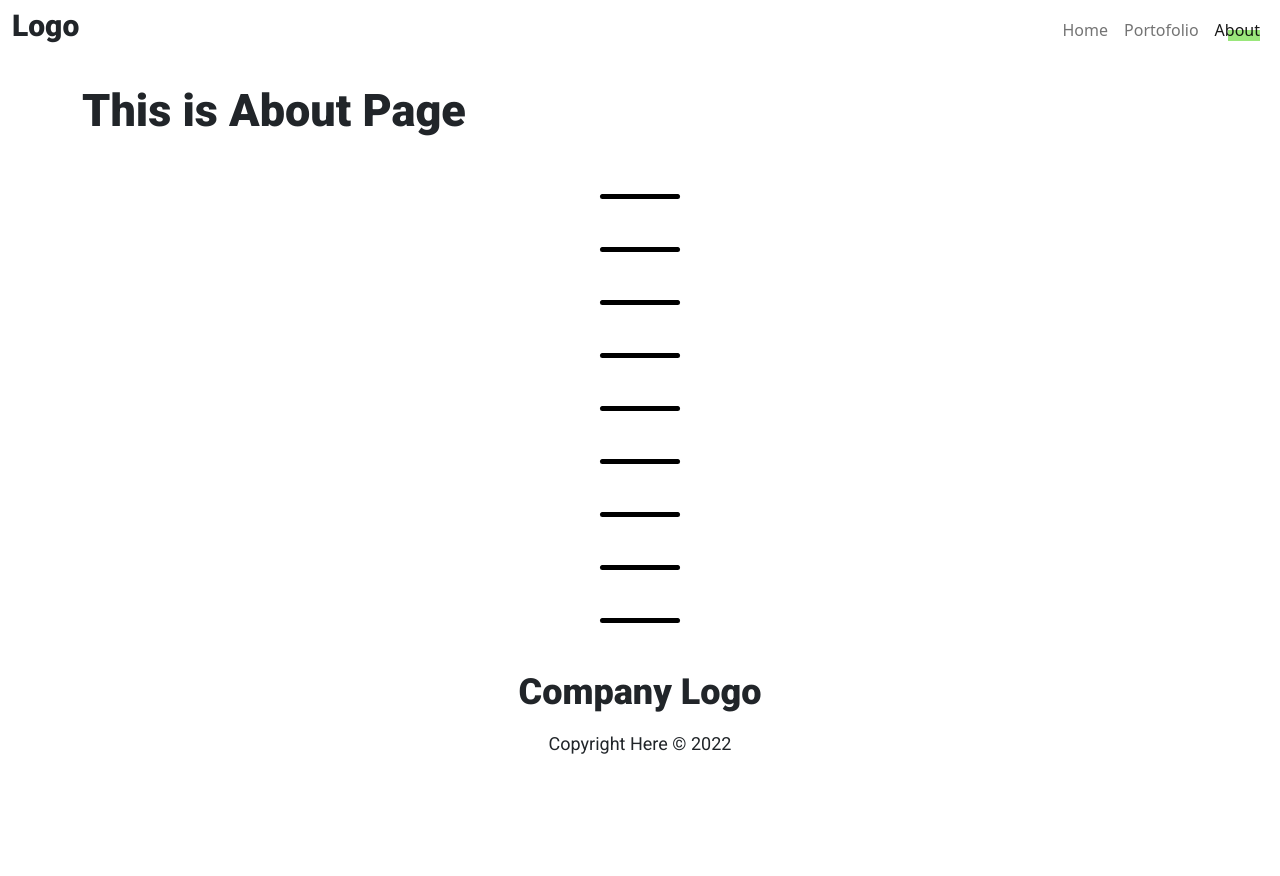
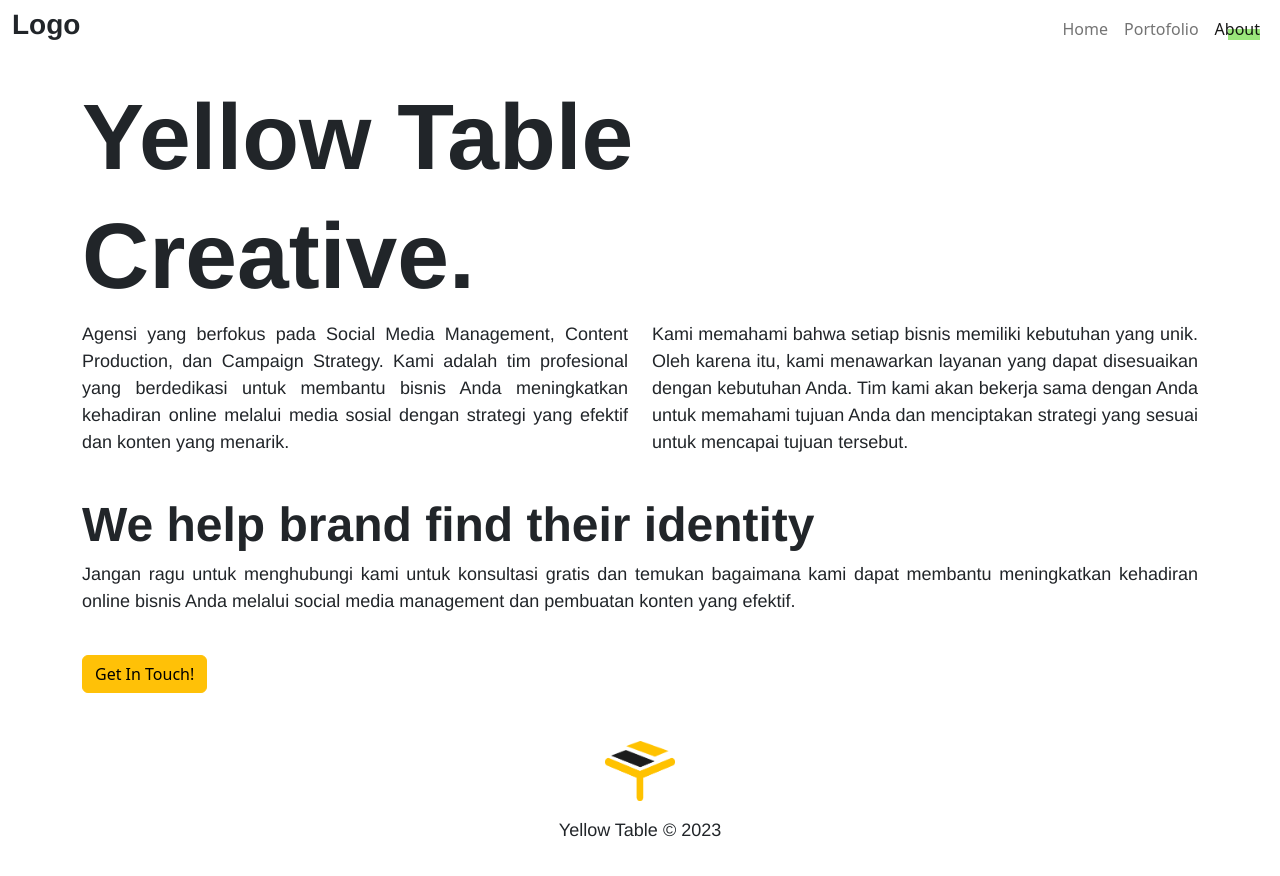
Before and after one commit to naufalgeraldi/yellowtable-creative, a PHP site: page /tambah/about.php in a window 1280 px wide. Before the commit the page ends 754 px from the top, so only its background shows below. Run offline with PHP 8.4, Linux system fonts and the light colour scheme.

Commit message:
About page and some adjusment
About page, adding assets to \img, template adjustment for footer and header, correcting ref style

```diff
--- a/about.php
+++ b/about.php
@@ -1,39 +1,26 @@
 <?php require 'template/header.php'; ?>
 
-<div class="container">
+<div class="container-md">
     <div class="row">
-        <h1>This is About Page</h1>
+        <h1>Yellow Table</h1>
+        <h1>Creative.</h1>
+        <br>
+        <div class="col-sm">
+            <p>Agensi yang berfokus pada Social Media Management, Content Production, dan Campaign Strategy. Kami adalah tim profesional yang berdedikasi untuk membantu bisnis Anda meningkatkan kehadiran online melalui media sosial dengan strategi yang efektif dan konten yang menarik.</p>
+        </div>
+        <div class="col-sm">
+            <p>Kami memahami bahwa setiap bisnis memiliki kebutuhan yang unik. Oleh karena itu, kami menawarkan layanan yang dapat disesuaikan dengan kebutuhan Anda. Tim kami akan bekerja sama dengan Anda untuk memahami tujuan Anda dan menciptakan strategi yang sesuai untuk mencapai tujuan tersebut.</p>
+        </div>
     </div>
+    <br>
+    <div class="row">
+        <h2>We help brand find their identity</h2>
+        <br>
+        <div class="col-sm">
+            <p>Jangan ragu untuk menghubungi kami untuk konsultasi gratis dan temukan bagaimana kami dapat membantu meningkatkan kehadiran online bisnis Anda melalui social media management dan pembuatan konten yang efektif.</p>
+        </div>
+    </div>
+    <br>
+<button type="button" class="btn btn-warning">Get In Touch!</button>
 
-    <div class="m-5">
-        <hr>
-    </div>
-    <div class="m-5">
-        <hr>
-    </div>
-    <div class="m-5">
-        <hr>
-    </div>
-    <div class="m-5">
-        <hr>
-    </div>
-    <div class="m-5">
-        <hr>
-    </div>
-    <div class="m-5">
-        <hr>
-    </div>
-    <div class="m-5">
-        <hr>
-    </div>
-    <div class="m-5">
-        <hr>
-    </div>
-    <div class="m-5">
-        <hr>
-    </div>
-
-</div>
-
-
-<?php require 'template/footer.php'; ?>
+    <?php require 'template/footer.php'; ?>
--- a/css/style.css
+++ b/css/style.css
@@ -10,11 +10,11 @@
 }
 ::-webkit-scrollbar-thumb{
     border-radius: 0.25vw;
-    background-color: rgb(101, 190, 66, 0.85);
+    background-color: rgba(252, 178, 18, 1);
 }
 
 ::-webkit-scrollbar-thumb:hover{
-    background-color: rgba(154, 231, 123, 0.75);
+    background-color: rgb(252, 189, 54);
 }
 
 .bg-light {
@@ -36,37 +36,36 @@
 }
 
 p {
-    font-family: 'Roboto', sans-serif;
+    font-family: 'Helvetica','Arial', sans-serif;
     font-size: 18px;
     text-align: justify;
 }
 
 h1{
-    font-family: 'Roboto', sans-serif;
-    font-size: 45px;
+    font-family: 'Helvetica','Arial', sans-serif;
+    font-size: 93px;
     font-weight: 900;
 }
 
 h2{
-    font-family: 'Roboto', sans-serif;
-    font-size: 36px;
+    font-family: 'Helvetica','Arial', sans-serif;
+    font-size: 48px;
     font-weight: 600;
 }
 
 h3{
-    font-family: 'Roboto', sans-serif;
-    font-size: 30px;
+    font-family: 'Helvetica','Arial', sans-serif;
     font-weight: 600;
 }
 
 h4{
-    font-family: 'Roboto', sans-serif;
+    font-family: 'Helvetica','Arial', sans-serif;
     font-size: 25px;
     font-weight: 600;
 }
 
 hr {
-    color: black;
+    color: rgba(252, 178, 18, 1);
     height: 5px !important;
     width: 80px;
     opacity: 1 !important;
--- a/css/style_tmp2.css
+++ b/css/style_tmp2.css
@@ -10,11 +10,11 @@
 }
 ::-webkit-scrollbar-thumb{
     border-radius: 0.25vw;
-    background-color: rgb(101, 190, 66, 0.85);
+    background-color: rgba(252, 178, 18, 1);
 }
 
 ::-webkit-scrollbar-thumb:hover{
-    background-color: rgba(154, 231, 123, 0.75);
+    background-color: rgb(252, 189, 54);
 }
 
 .bg-light {
@@ -36,38 +36,35 @@
 }
 
 p {
-    font-family: 'Roboto', sans-serif;
+    font-family: 'Helvetica','Arial', sans-serif;
     font-size: 18px;
     text-align: justify;
 }
 
 h1{
-    font-family: 'Roboto', sans-serif;
-    font-size: 45px;
+    font-family: 'Helvetica','Arial', sans-serif;
+    font-size: 90px;
     font-weight: 900;
 }
 
 h2{
-    font-family: 'Roboto', sans-serif;
-    font-size: 36px;
+    font-family: 'Helvetica','Arial', sans-serif;
     font-weight: 600;
 }
 
 h3{
-    font-family: 'Roboto', sans-serif;
-    font-size: 30px;
+    font-family: 'Helvetica','Arial', sans-serif;
     font-weight: 600;
 }
 
 h4{
-    font-family: 'Roboto', sans-serif;
+    font-family: 'Helvetica','Arial', sans-serif;
     font-size: 25px;
     font-weight: 600;
 }
 
 hr {
-    /* border-top: 1px solid green !important; */
-    color: black;
+    color: rgba(252, 178, 18, 1);
     height: 5px !important;
     width: 80px;
     opacity: 1 !important;
--- a/template/footer.php
+++ b/template/footer.php
@@ -1,9 +1,8 @@
 <div class="container mt-5 mb-3">
     <div class="row align-items-center">
         <div class="col" style="text-align: center;">
-            <h2>Company Logo</h2>
-            <!-- <img src="img/logo_peacemaker.svg" draggable="false"> -->
-            <p style="text-align: center; margin-top: 1rem;">Copyright Here &copy; 2022</p>
+            <img src="img/Asset 2@2x.png" alt="Logo Agensi Keren" width="70" height="60" draggable="false">
+            <p style="text-align: center; margin-top: 1rem;">Yellow Table &copy; 2023</p>
         </div>
     </div>
 </div>
--- a/template/header.php
+++ b/template/header.php
@@ -34,7 +34,7 @@
     <link href="https://cdn.jsdelivr.net/npm/bootstrap@5.3.0-alpha2/dist/css/bootstrap.min.css" rel="stylesheet" integrity="sha384-aFq/bzH65dt+w6FI2ooMVUpc+21e0SRygnTpmBvdBgSdnuTN7QbdgL+OapgHtvPp" crossorigin="anonymous">
     <link rel="icon" type="image/svg+xml" href="img/leaves.png">
 
-    <link href="css/style_tmp2.css" rel="stylesheet">
+    <link href="css/style.css" rel="stylesheet">
     <script src="js/script.js"></script>
 
 </head>
```
Also changed, not shown: css/style_tmp.css (+9 -12 lines), img/Asset 1@2x.png (added), img/Asset 2@2x.ico (added), img/Asset 2@2x.png (added), img/ITEM@2x.png (added).
